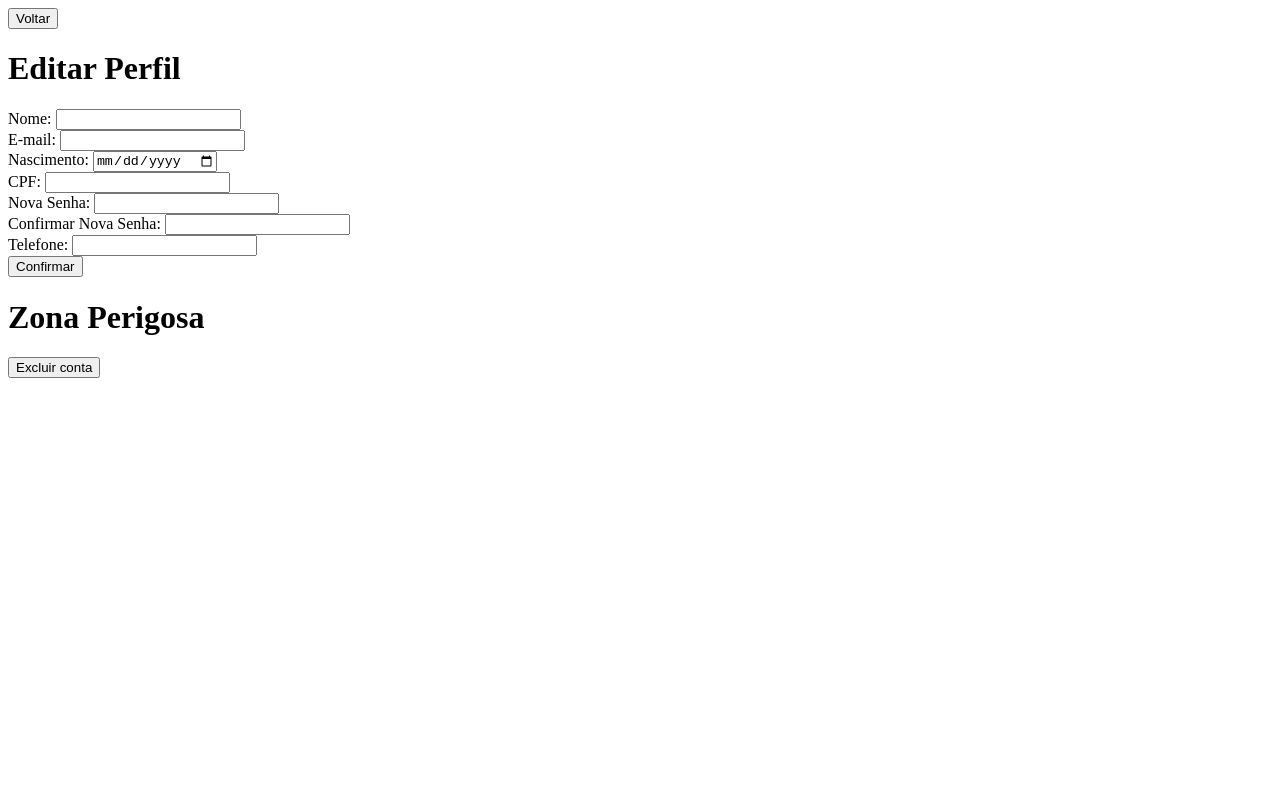
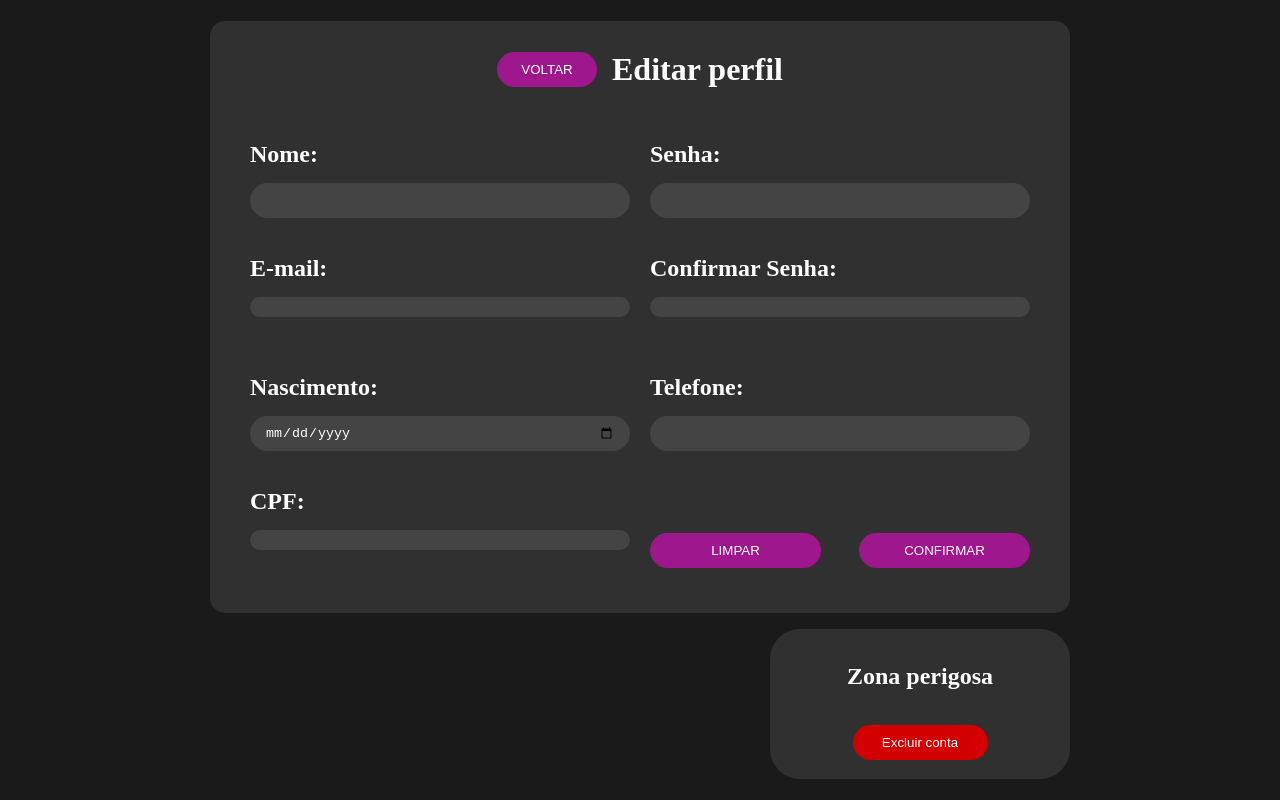
Before and after one commit to Alex-Jr/web1-backend, a website: page public/html/perfil.html in a window 1280 px wide. Drawn offline with Linux system fonts and the light colour scheme; files that its build step writes are made by us from their sources; files whose address does not match are found by name.

Commit message:
Perfil page

```diff
--- /dev/null
+++ b/public/css/perfil.css
@@ -0,0 +1,125 @@
+.Perfil {
+    display: flex;
+    flex-direction: column;
+    justify-content: center;
+    align-items: center;
+    width: 100vw;
+    height: 100vh;
+    margin: 0;
+    padding: 0;
+    background-color: rgb(26, 26, 26);
+}
+
+.Perfil_header,
+.Perfil_formulario {
+    width: 800px;
+    background-color: rgb(48, 48, 48);
+
+}
+.Perfil_header {
+    display: flex;
+    align-items: center;
+    justify-content: center;
+    padding: 30px 30px 15px 30px;
+    border-radius: 15px 15px 0px 0px ;
+}
+
+.Perfil_header .Perfil_botao {
+   width: 100px;
+   margin-right: 15px;
+}
+
+.Perfil_title {
+    text-align: center;
+    color: white;
+    margin: 0;
+}
+
+.Perfil_formulario {
+    display: flex;
+    flex-direction: column;
+    flex-wrap: wrap;
+    justify-content: space-between;
+    height: 450px;
+    padding: 15px 30px 45px 30px;
+    border-radius: 0px 0px 15px 15px ;
+}
+
+.Perfil_campo {
+    display: flex;
+    flex-direction: column;
+    justify-content: flex-end;
+    height: 100px;
+    margin: 0 10px;
+}
+
+.Perfil_label {
+    color: white;
+    margin-bottom: 15px;
+}
+
+.Perfil_input,
+.Perfil_botao {
+    border: none;
+    border-radius: 25px;
+    color: white;
+}
+
+.Perfil_input {
+    /* box-sizing: border-box; */
+    height: 35px;
+    line-height: 15px;
+    width: 100%;
+    background-color: rgb(68, 68, 68);
+    padding: 0 15px;
+}
+
+.Perfil_input:focus {
+    outline: none;
+    border: 1px solid rgb(159, 23, 140);
+    padding: 0 14px;
+}
+
+
+.Perfil_botoes {
+    display: flex;
+    flex-direction: row;
+    justify-content: space-between;
+    align-items: flex-end;
+}
+
+.Perfil_botao {
+    height: 35px;
+    width: 45%;
+    background-color: rgb(159, 23, 140);
+}
+
+.Perfil_botao:hover {
+    background-color: rgb(169, 26, 150);
+}
+
+.Perfil_perigo {
+    display: flex;
+    flex-direction: column;
+    justify-content: space-evenly;
+    align-items: center;
+    background-color: rgb(48, 48, 48);
+    height: 150px;
+    width: 300px;
+    margin-left: 560px;
+    border-radius: 30px;
+    padding: 0px;
+
+}
+
+.Perfil_perigo-title{
+    margin: 15px
+}
+
+.Perfil_botao--red {
+    background-color: #d30000;
+}
+
+.Perfil_botao--red:hover {
+    background-color: red
+}
--- a/public/html/perfil.html
+++ b/public/html/perfil.html
@@ -2,11 +2,11 @@
     <head>
         <meta charset="utf-8">
         <title>Perfil</title>
-        <!-- <link rel="stylesheet" href="perfil.css"> -->
         <!-- <script type="text/javascript" src="perfil.js"></script> -->
 
         <script type="text/javascript" src="loggedPage.js"></script>
         <script type="text/javascript" src="formulario.js"></script>
+        <link rel="stylesheet" type="text/css" href="perfil.css">
 
         <script>
             function deletarConta() {
@@ -24,16 +24,26 @@
             }
 
             function editar() {
-                console.log('EDITAR');
                 const xhttp = new XMLHttpRequest();
 
                 xhttp.onreadystatechange = function() {
                     if (this.readyState == 4) {
                         switch(this.status) {
                             case 200:
-                                alert('ok');
+                                alert('Usuário atualizado')
+                                window.location.assign("/home.html");
+                                break
+                            case 400:
+                                alert(this.response.split('/').join('\n'));
+                                break
+                            case 409:
+                                let msg = 'Já existe um usuário utilizando \n'
+                                let infos = this.response.match(/\'(.*?)\'/g);
+                                msg += infos[0]
+                                alert(msg);
+                                break;
                             default:
-                                document.getElementById('errogeral').innerHTML = this.responseText;
+                                alert(this.response)
                                 break
                         }
                     }
@@ -57,61 +67,61 @@
         </script>
 
     </head>
-    <body>
-        <a href="/home.html">
-            <button name="voltarhome" class="botao">Voltar</button>
-        </a>
-        <h1>Editar Perfil</h1>
-        <form id="formulario">
-                <div class='campo' id="erronome">
-                    <label for="nome">Nome:</label>
-                    <input type="text" id="nome" name="nome">
+    <body class="Perfil">
+        <div class="Perfil_header">
+            <button class="Perfil_botao" onclick="window.location.href='/home.html'"> VOLTAR </button>
+            <h1 class="Perfil_title">Editar perfil</h1>
+        </div>
+
+        <form id="formulario" class="Perfil_formulario">
+                <div class='Perfil_campo'>
+                    <h2 class="Perfil_label">Nome:</h2>
+                    <input class="Perfil_input" type="text" name="nome">
                 </div>
 
-                <div class="campo" id="erroemail">
-                    <label for="email">E-mail:</label>
-                    <input type="text" id="email" name="email"><br>
+                <div class="Perfil_campo">
+                    <h2 class="Perfil_label">E-mail:</h2>
+                    <input class="Perfil_input" type="text" name="email"><br>
                 </div>
 
-                <div class="campo" id="errodata">
-                    <label for="datanasc">Nascimento:</label>
-                    <input type="date" id="datanasc" name="datanasc">
+                <div class="Perfil_campo">
+                    <h2 class="Perfil_label">Nascimento:</h2>
+                    <input class="Perfil_input" type="date" name="datanasc">
                 </div>
 
-                <div class="campo" id="errocpf">
-                    <label for="cpf">CPF:</label>
-                    <input type="text" id="cpf" name="cpf"><br>
+                <div class="Perfil_campo">
+                    <h2 class="Perfil_label">CPF:</h2>
+                    <input class="Perfil_input" type="text" name="cpf"><br>
                 </div>
 
-                <div class="campo" id="erronovasenha">
-                    <label for="novasenha">Nova Senha:</label>
-                    <input type="password" id="novasenha" name="senha">
+                <div class="Perfil_campo">
+                    <h2 class="Perfil_label">Senha:</h2>
+                    <input class="Perfil_input" type="password" name="senha">
                 </div>
 
-                <div class="campo" id="erronovasenhaconf">
-                    <label for="confnovasenha">Confirmar Nova Senha:</label>
-                    <input type="password" id="confnovasenha" name="confsenha"><br>
+                <div class="Perfil_campo">
+                    <h2 class="Perfil_label">Confirmar Senha:</h2>
+                    <input class="Perfil_input" type="password" name="confsenha"><br>
                 </div>
 
-                <div class="campo" id="errotel">
-                    <label for="telefone">Telefone:</label>
-                    <input type="tel" id="telefone" name="telefone">
+                <div class="Perfil_campo">
+                    <h2 class="Perfil_label">Telefone:</h2>
+                    <input class="Perfil_input" type="tel" id="telefone" name="telefone">
                 </div>
 
-                <div class="botoes">
-                    <!-- <input type="button" name="reset" value="Reset" class="botao" onclick="resetar()"> -->
+                <div class="Perfil_campo Perfil_botoes">
+                    <button type="button" class="Perfil_botao" onclick="resetar()"> LIMPAR </button>
 
-                    <button onclick="editar()"> Confirmar </button>
-                    <div id="errogeral"></div>
+                    <button type="button" class="Perfil_botao" onclick="editar()"> CONFIRMAR </button>
                 </div>
 
 
         </form>
-        <div>
-            <h1>Zona Perigosa</h1>
-            <button name="excluir" class="botao" onclick="deletarConta()">Excluir conta</button>
+
+        <div class="Perfil_perigo">
+            <h2 class="Perfil_title Perfil_perigo-title"> Zona perigosa</h2>
+            <button class="Perfil_botao Perfil_botao--red" onclick="deletarConta()">Excluir conta</button>
         </div>
-
     </body>
 
 </html>
--- a/public/javascript/formulario.js
+++ b/public/javascript/formulario.js
@@ -13,3 +13,7 @@ window.addEventListener('load', function () {
         });
     }
 })
+
+function resetar () {
+    document.getElementById("formulario").reset();
+}
```
Also changed, not shown: public/html/cadastro.html (+1 -7 lines), public/html/home.html (+1 -1 lines), routes/post/perfil.js (+7 -2 lines).
